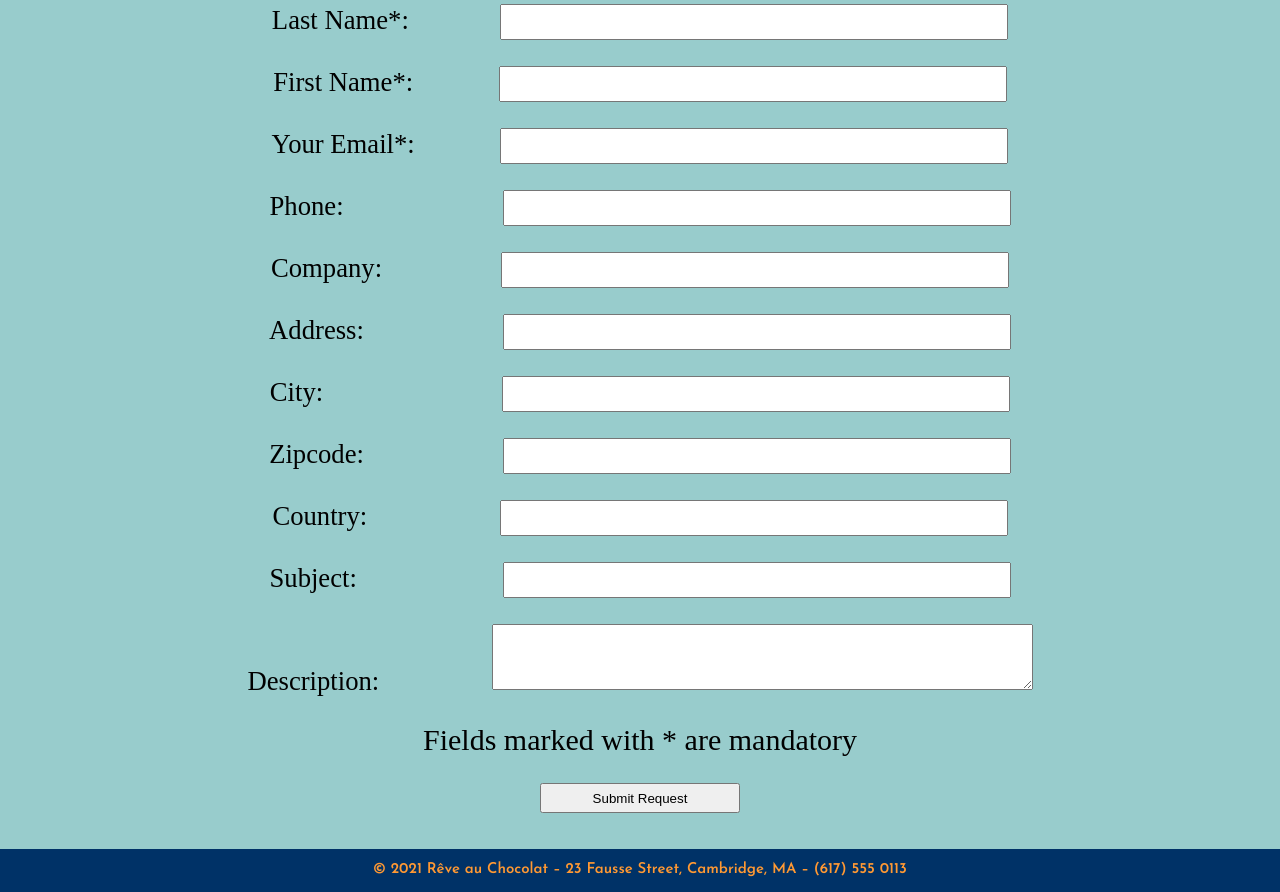
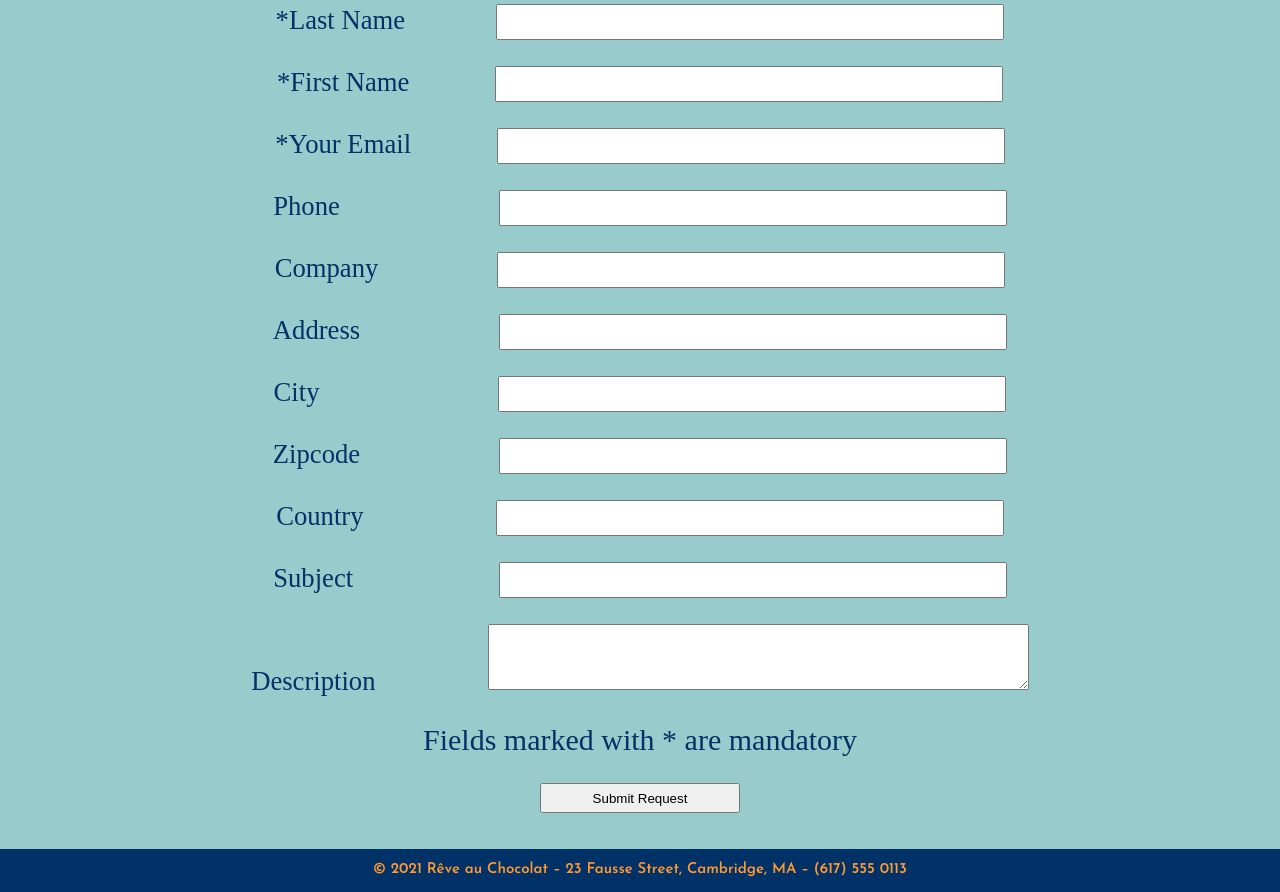
Before and after one commit to ajmiller00/Midterm, a plain HTML site: page catering.html in a window 1280 px wide. Shown: the part 800-1692 px from the top of the page. Drawn offline with Linux system fonts and the light colour scheme; a web font is replaced by a local one.

Commit message:
Update catering.html

```diff
--- a/catering.html
+++ b/catering.html
@@ -26,6 +26,7 @@
             display: inline-block;
             margin-right: 40px;
             font-size:20pt;
+            color: #003267;
         }
         #form {
             background-color: #98CCCC;
@@ -35,6 +36,7 @@
         }
         .txtbox {
             font-size: 17pt; height:30px; width:500px; display: inline-block;
+            color: #003267;
         }
 
         h3 {text-align:center;}
@@ -46,7 +48,7 @@
         <a href="index.html"><img src="logo-06.png" class="header"/></a>
         <nav>
             <ul>
-                <li><a href="index.html" style = "padding-left : 1%;">Home</a> </li>
+                <li><a href="index.html" style = "padding-left = 1%;">Home</a> </li>
                 <li><a href="about_us.html">About Us</a> </li>
                 <li><a href="products.html">Shop</a> </li>
                 <li><a style = "text-decoration: underline; text-underline-position: under; box-sizing: border-box;" href="catering.html">Catering</a> </li>
@@ -90,49 +92,49 @@
         <h2> REQUEST A QUOTE </h2>
     <form style = "text-align:center;" class = "info" onsubmit = "return validateForm()">
          <!--Name Section-->
-         <label for = "lname" class = "tab"> Last Name*: </label> <span class ="tab"></span>
+         <label for = "lname" class = "tab"> *Last Name </label> <span class ="tab"></span>
          <input type= "text" id="lname" class = "txtbox" >
          <br /><br />
-         <label for "fname" class = "tab"> First Name*: </label><span class ="tab"></span>
+         <label for "fname" class = "tab"> *First Name </label><span class ="tab"></span>
          <input type = "text" id="fname" class = "txtbox" >
          <br /><br />
          <!--Email Section-->
-        <label for = "email" class = "tab"> Your Email*: </label><span class ="tab"></span>
+        <label for = "email" class = "tab"> *Your Email </label><span class ="tab"></span>
         <input type="text" id="email" class = "txtbox" >
         <br /><br />
         <!-- Phone Section -->
-        <label for = "phone" class = "tab"> Phone: &emsp;&emsp;&nbsp;&nbsp;</label><span class ="tab"></span>
+        <label for = "phone" class = "tab"> Phone &emsp;&emsp;&nbsp;&nbsp;</label><span class ="tab"></span>
         <input type ="text" id ="phone" class = "txtbox" >
         <br /><br />
         <!--Company Section-->
-        <label for = "company" class = "tab"> Company: &emsp;</label><span class ="tab"></span>
+        <label for = "company" class = "tab"> Company &emsp;</label><span class ="tab"></span>
         <input type ="text" id ="company" class = "txtbox" >
         <br /><br />
         <!--Address Section-->
-        <label for = "address" class = "tab"> Address:&emsp;&emsp;</label><span class ="tab"></span>
+        <label for = "address" class = "tab"> Address&emsp;&emsp;</label><span class ="tab"></span>
         <input type ="text" id ="address" class = "txtbox">
         <br /><br />
         <!--City Section-->
-        <label for = "city" class = "tab"> City:&emsp;&emsp;&emsp;&nbsp;&nbsp;</label><span class ="tab"></span>
+        <label for = "city" class = "tab"> City&emsp;&emsp;&emsp;&nbsp;&nbsp;</label><span class ="tab"></span>
         <input type ="text" id ="city" class = "txtbox" >
         <br /><br />
         <!--Zipcode Section-->
-        <label for = "zipcode" class = "tab"> Zipcode: &emsp;&nbsp;&nbsp;&nbsp;</label><span class ="tab"></span>
+        <label for = "zipcode" class = "tab"> Zipcode &emsp;&nbsp;&nbsp;&nbsp;</label><span class ="tab"></span>
         <input type ="text" id ="zipcode" class = "txtbox" >
         <br /><br />
         <!-- Country Section -->
-        <label for = "country" class = "tab"> Country: &emsp;&nbsp;&nbsp;</label><span class ="tab"></span>
+        <label for = "country" class = "tab"> Country &emsp;&nbsp;&nbsp;</label><span class ="tab"></span>
         <input type ="text" id ="country" class = "txtbox" >
         <br /><br />
         <!-- Subject section -->
-        <label for = "subject" class = "tab"> Subject: &emsp;&emsp;</label><span class ="tab"></span>
+        <label for = "subject" class = "tab"> Subject &emsp;&emsp;</label><span class ="tab"></span>
         <input type ="text" id ="subject" class = "txtbox">
         <br /><br />
         <!--Description Section-->
-        <label for="description" style="font-size:20pt;"> Description: &emsp;&emsp;&nbsp;</label><span class ="tab"></span>
-        <textarea id="description" rows="4" cols="65"></textarea><br />
+        <label for="description" style="font-size:20pt; color: #003267;"> Description &emsp;&emsp;&nbsp;</label><span class ="tab"></span>
+        <textarea id="description" rows="4" cols="65" style = "color: #003267;"></textarea><br />
         <br \>
-        <label style="font-size: 30px">Fields marked with * are mandatory </label> <br \>
+        <label style="font-size: 30px; color: #003267;">Fields marked with * are mandatory </label> <br \>
         <br \>
         <input type = "submit" value = "Submit Request" style= "height:30px; width:200px">
     </form>
```
